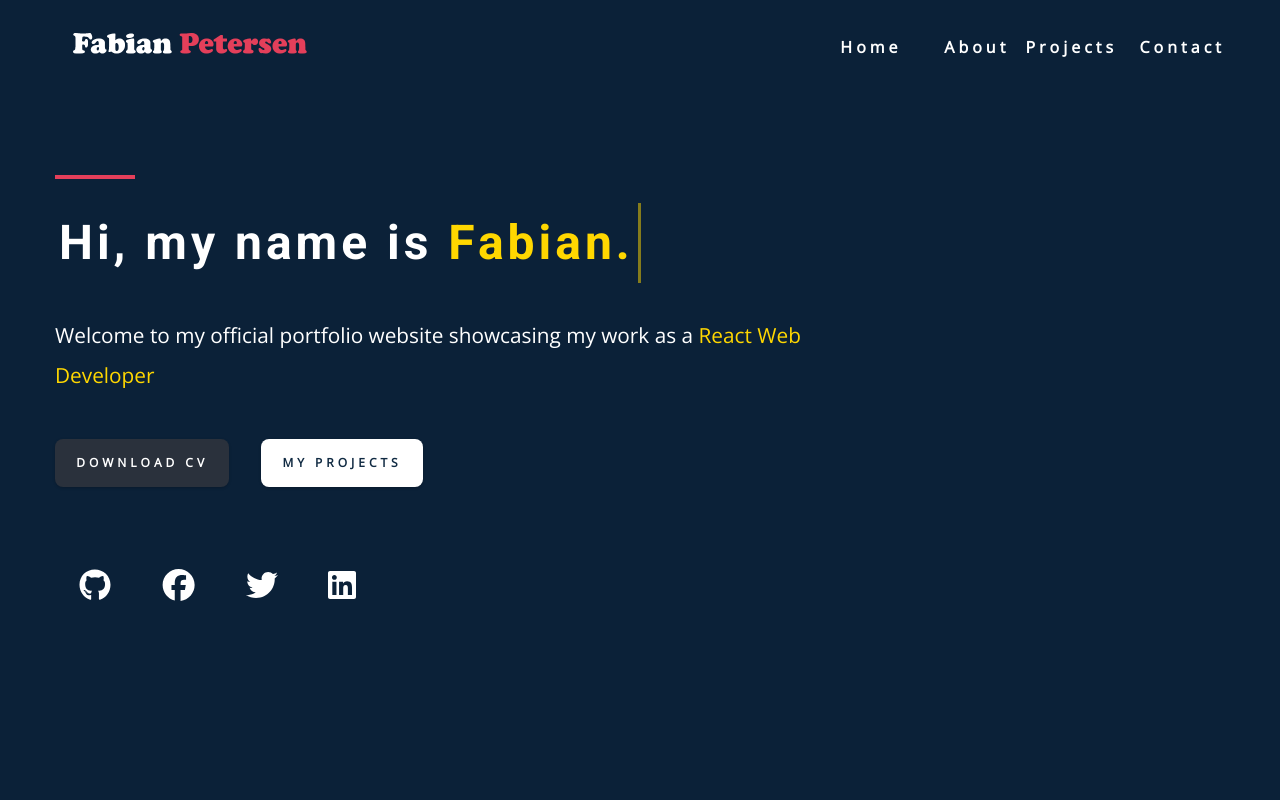
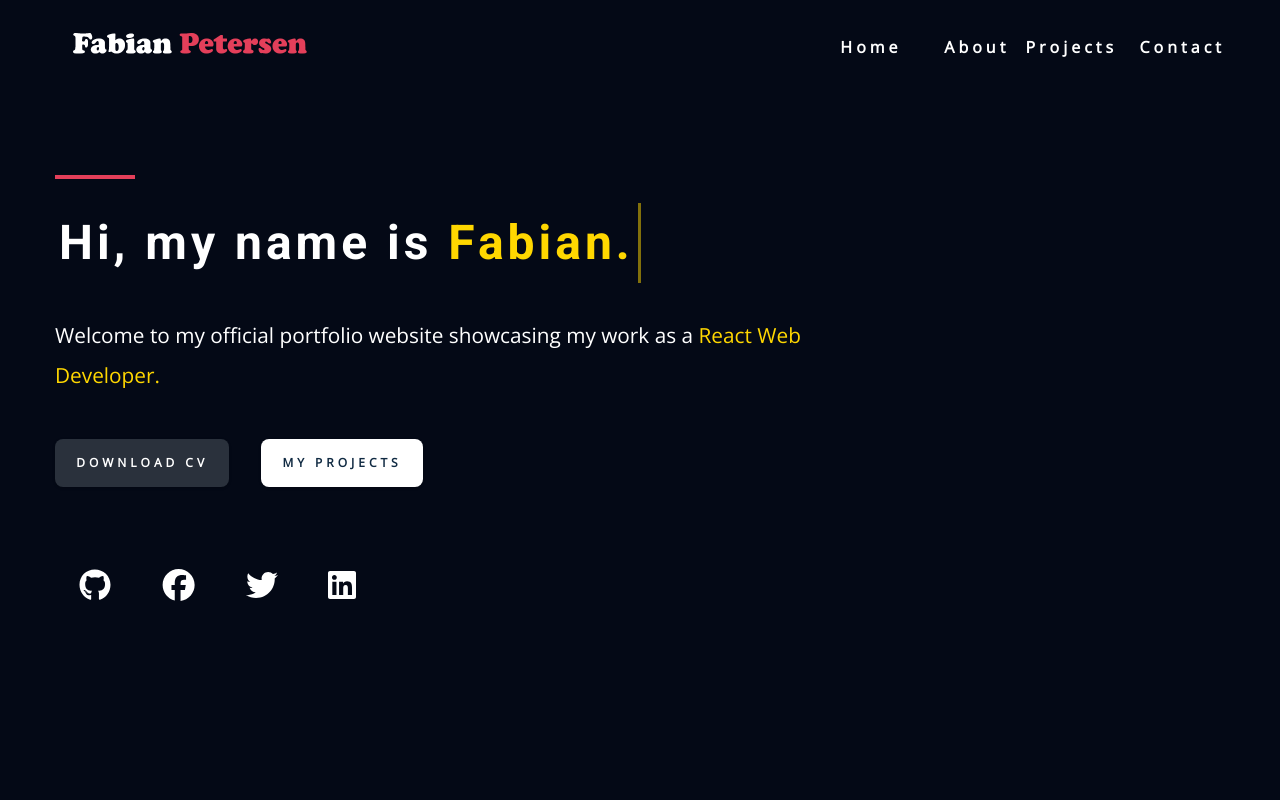
Before and after one commit to Fabian-Petersen/fabian-portfolio-app, a React (Create React App) app: page / in a window 1280 px wide. Shown: the top 800 px of the page. Built offline with nearby package versions, Linux system fonts and the light colour scheme.

Commit message:
add-header-paragraph-period' git commit -a -m add-header-paragraph-period git commit -a -m "add-header-paragraph-period

```diff
--- a/src/components/Header.js
+++ b/src/components/Header.js
@@ -26,7 +26,7 @@ const Header = () => {
             </h1>
             <p className="hero-sub-heading">
               Welcome to my official portfolio website showcasing my work as a
-              <span className="hero-amplify"> React Web Developer</span>
+              <span className="hero-amplify"> React Web Developer.</span>
             </p>
             <div className="home-btns">
               <a
--- a/src/index.css
+++ b/src/index.css
@@ -14,7 +14,7 @@ Variables
 
 :root {
   /*The colors of the bgjar background - Can use to toggle between themes */
-  --clr-bg-dark: hsl(210, 68%, 13%);
+  --clr-bg-dark: hsl(222, 70%, 5%);
   --clr-bg-middle: hsl(211, 67%, 17%);
   --clr-bg-light: hsl(211, 67%, 30%);
 
```
